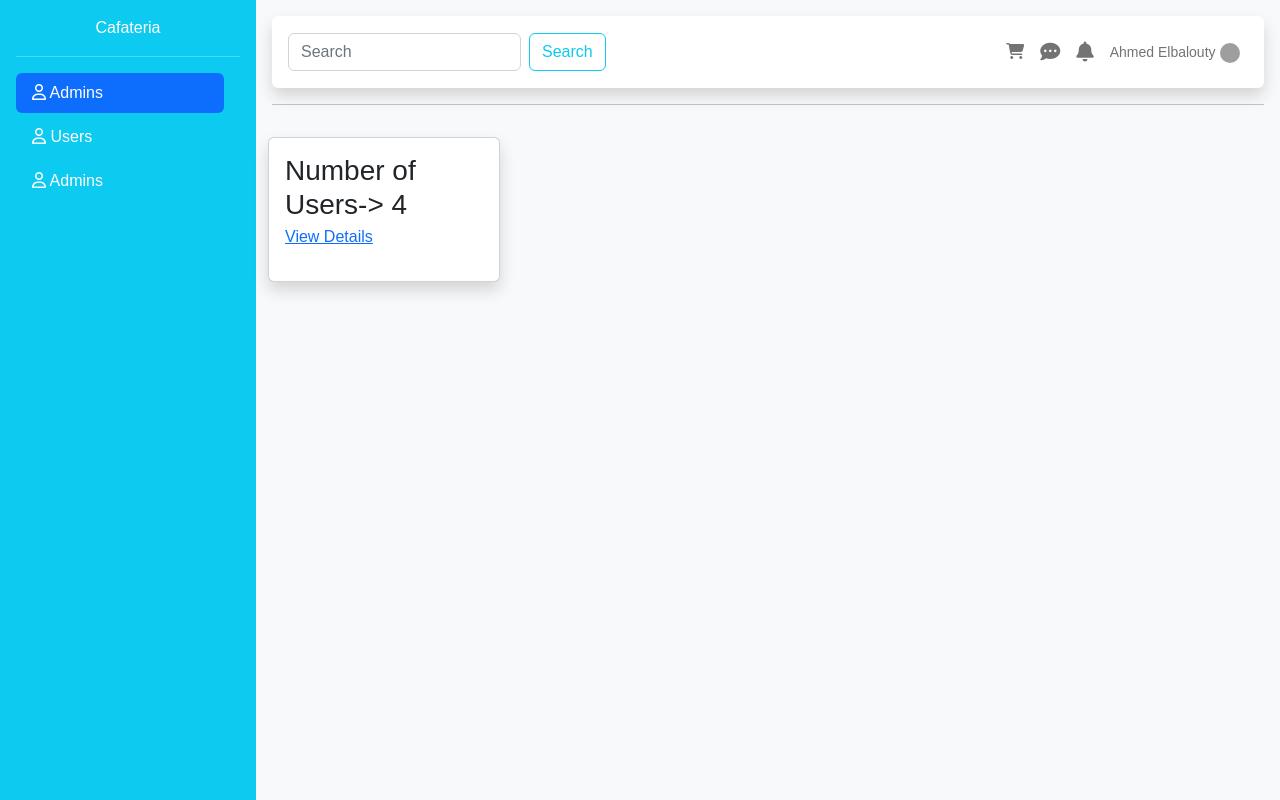
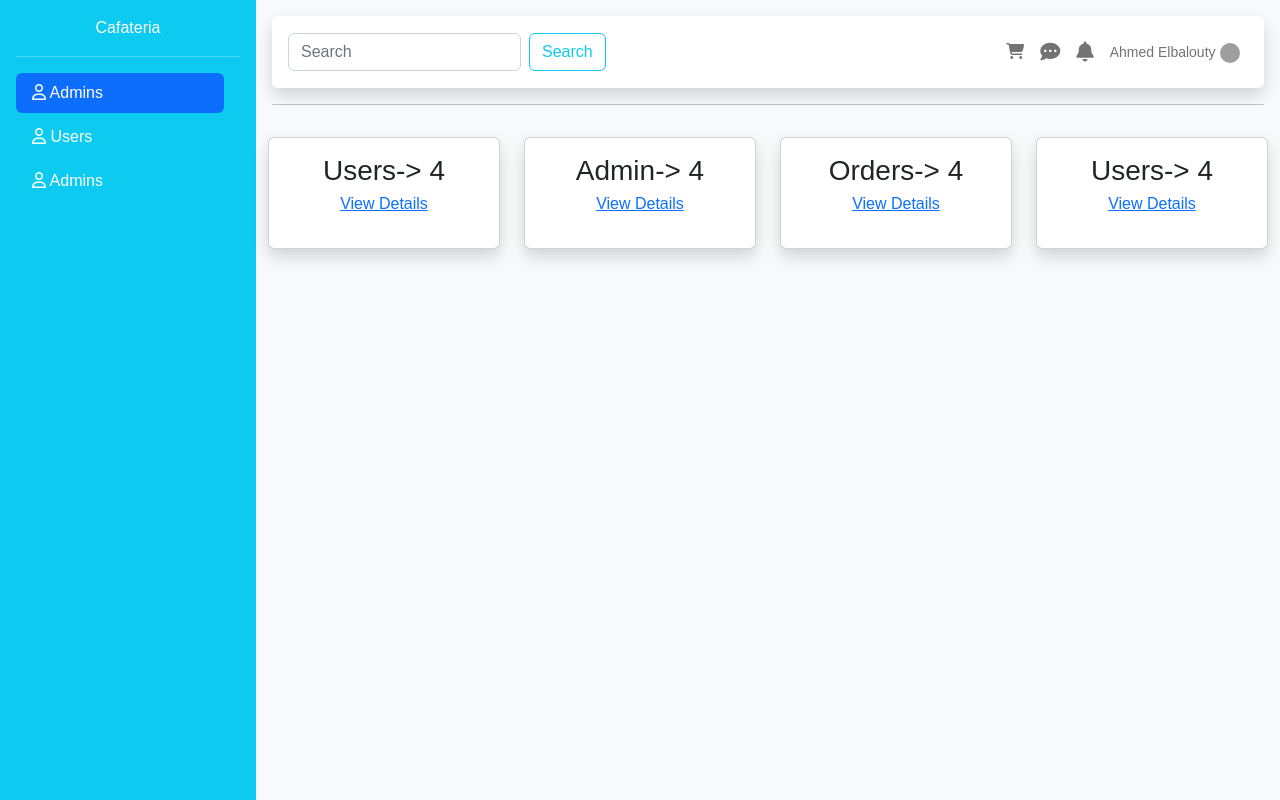
Before and after one commit to MO7AMMED-ISMAIL/Cafatria_System, a PHP site: page / in a window 1280 px wide. Run offline with PHP 8.4, Linux system fonts and the light colour scheme; grey boxes are pictures that could not be loaded.

Commit message:
File Structure

```diff
--- a/BackEnd/index.php
+++ b/BackEnd/index.php
@@ -6,20 +6,60 @@
 
 <div class="container-fluid">
     <div class="row">
+            <!-- Users -->
             <div class="col-xl-3 col-md-6 mb-4">
                 <div class="card border-left-primary shadow ">
                     <div class="card-body">
                         <div class="row no-gutters align-items-center">
-                        <div class="col mr-2">
-                            <h3 class="mb-1 names">Number of Users-><span>&nbsp;4</span></h3>
-                            <p><a class="users" href="users.html">View Details</a></p>
+                            <div class="col mr-2 text-center">
+                                <h3 class="mb-1 names">Users-><span>&nbsp;4</span></h3>
+                                <p><a class="users mt-3">View Details</a></p>
+                            </div>
+                        </div>
+                    </div>
+                </div>
+            </div>
+            <!-- Admims -->
+            <div class="col-xl-3 col-md-6 mb-4">
+                <div class="card border-left-primary shadow ">
+                    <div class="card-body">
+                        <div class="row no-gutters align-items-center">
+                            <div class="col mr-2 text-center">
+                                <h3 class="mb-1 names">Admin-><span>&nbsp;4</span></h3>
+                                <p><a class="users mt-3">View Details</a></p>
+                            </div>
+                        </div>
+                    </div>
+                </div>
+            </div>
+            <!-- Orders -->
+            <div class="col-xl-3 col-md-6 mb-4">
+                <div class="card border-left-primary shadow ">
+                    <div class="card-body">
+                        <div class="row no-gutters align-items-center">
+                            <div class="col mr-2 text-center">
+                                <h3 class="mb-1 names">Orders-><span>&nbsp;4</span></h3>
+                                <p><a class="users mt-3">View Details</a></p>
+                            </div>
+                        </div>
+                    </div>
+                </div>
+            </div>
+            <!-- Checks -->
+            <div class="col-xl-3 col-md-6 mb-4">
+                <div class="card border-left-primary shadow ">
+                    <div class="card-body">
+                        <div class="row no-gutters align-items-center">
+                            <div class="col mr-2 text-center">
+                                <h3 class="mb-1 names">Users-><span>&nbsp;4</span></h3>
+                                <p><a class="users mt-3">View Details</a></p>
                             </div>
                         </div>
                     </div>
                 </div>
             </div>
     </div>
-
+</div>
 <?php
     include "include/footer.php";
 ?>
```
Lines whose indentation alone changed are shown as unchanged.
